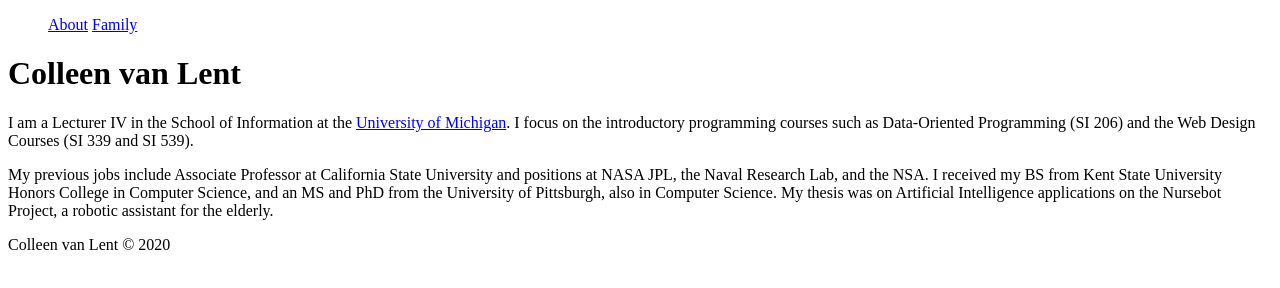
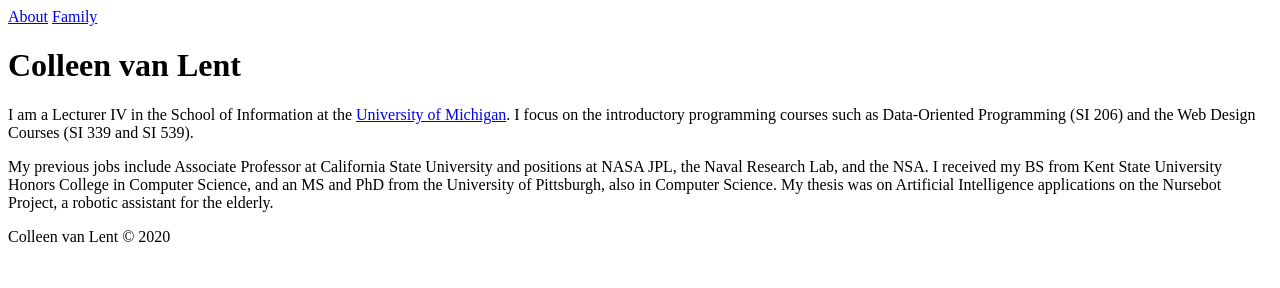
Before and after one commit to nupurbindal/homework1, a plain HTML site: page index.html in a window 1280 px wide. Drawn offline with Linux system fonts and the light colour scheme.

Commit message:
Update index.html

```diff
--- a/index.html
+++ b/index.html
@@ -9,18 +9,19 @@
 
         <header>
             <nav>
-                <ol>
-                    <a href = "index.html">About</a>
-                    <a href = "family.html">Family</a>
-                </ol>
+                <a href="index.html">About</a>
+                <a href="family.html">Family</a>
             </nav>
+
+            <h1>Colleen van Lent</h1>
         </header>
 
-        <h1>Colleen van Lent</h1>
+        <main>
+            <p> I am a Lecturer IV in the School of Information at the <a href="https://umich.edu/">University of Michigan</a>. I focus on the introductory programming courses such as Data-Oriented Programming (SI 206) and the Web Design Courses (SI 339 and SI 539). </p>
 
-        <p> I am a Lecturer IV in the School of Information at the <a href="https://umich.edu/">University of Michigan</a>. I focus on the introductory programming courses such as Data-Oriented Programming (SI 206) and the Web Design Courses (SI 339 and SI 539). </p>
+            <p> My previous jobs include Associate Professor at California State University and positions at NASA JPL, the Naval Research Lab, and the NSA. I received my BS from Kent State University Honors College in Computer Science, and an MS and PhD from the University of Pittsburgh, also in Computer Science. My thesis was on Artificial Intelligence applications on the Nursebot Project, a robotic assistant for the elderly. </p>
 
-        <p> My previous jobs include Associate Professor at California State University and positions at NASA JPL, the Naval Research Lab, and the NSA. I received my BS from Kent State University Honors College in Computer Science, and an MS and PhD from the University of Pittsburgh, also in Computer Science. My thesis was on Artificial Intelligence applications on the Nursebot Project, a robotic assistant for the elderly. </p>
+        </main>
 
         <footer>
         Colleen van Lent &copy; 2020
```
